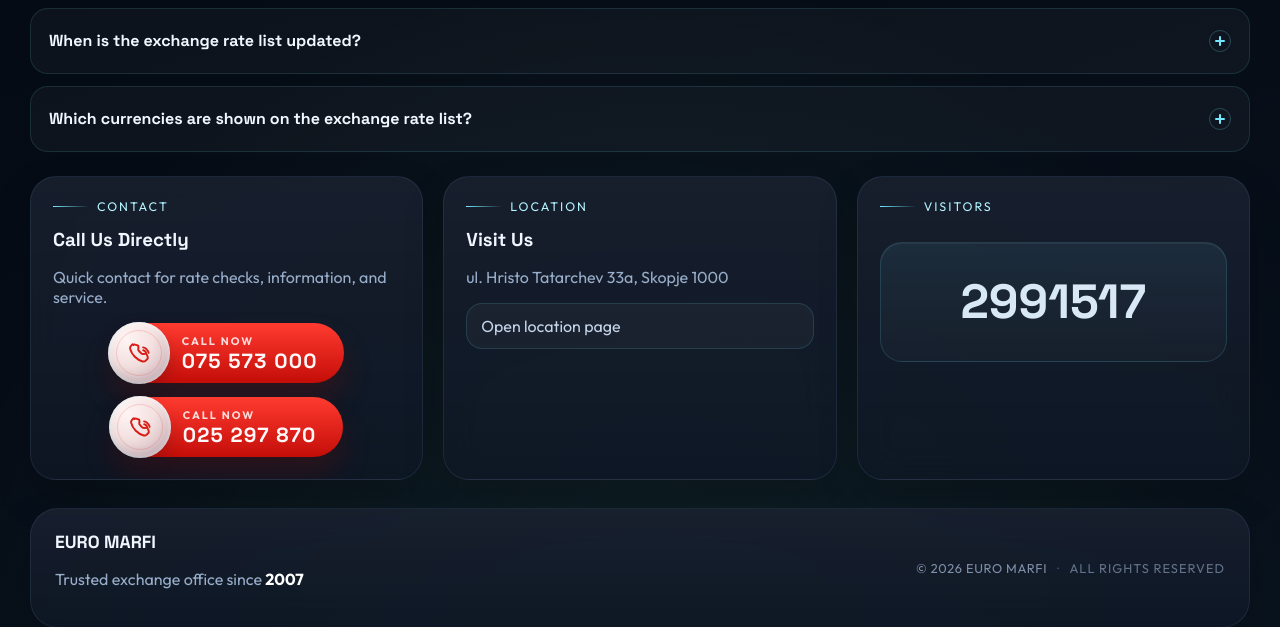
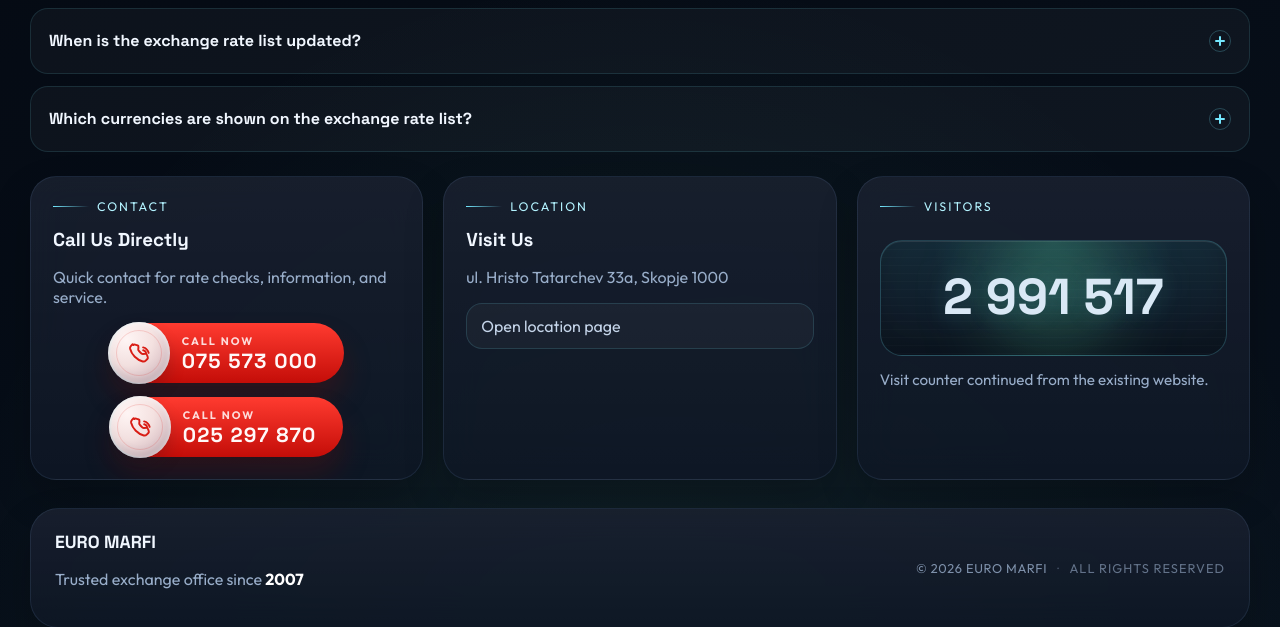
Before and after one commit to martin-nexaclaro/euro-marfi-site, a Flask app: page /en/ in a window 1280 px wide. Shown: the part 1603-2230 px from the top of the page. Run offline with Flask 3, Linux system fonts and the light colour scheme.

Commit message:
Polish visitor counter and language switching

```diff
--- a/app.py
+++ b/app.py
@@ -720,8 +720,12 @@ def is_logged_in ()->bool :
 
 
 def get_current_language ()->str :
-    if request .endpoint and request .endpoint .startswith ("en_"):
+    endpoint =request .endpoint or ""
+    if endpoint .startswith ("en_"):
         return "en"
+    public_endpoints ={item [0 ]for item in PUBLIC_SITEMAP_PAGES }
+    if CANONICAL_ENDPOINTS .get (endpoint ,endpoint )in public_endpoints :
+        return "mk"
     lang =session .get ("lang","mk")
     return lang if lang in SUPPORTED_LANGUAGES else "mk"
 
--- a/static/css/style.css
+++ b/static/css/style.css
@@ -891,22 +891,66 @@ label,
   display: grid;
   align-content: start;
   justify-items: stretch;
-  gap: 14px;
+  gap: 12px;
+}
+
+.counter-display {
+  position: relative;
+  display: grid;
+  place-items: center;
+  min-height: 116px;
+  width: 100%;
+  overflow: hidden;
+  border-radius: 22px;
+  border: 1px solid rgba(116, 232, 255, 0.2);
+  background:
+    linear-gradient(180deg, rgba(116, 232, 255, 0.12), rgba(255, 255, 255, 0.025)),
+    radial-gradient(circle at 50% 0%, rgba(103, 255, 181, 0.14), transparent 58%),
+    rgba(5, 14, 25, 0.72);
+  box-shadow:
+    inset 0 1px 0 rgba(255, 255, 255, 0.08),
+    inset 0 -18px 38px rgba(0, 0, 0, 0.18);
+}
+
+.counter-display::before {
+  content: "";
+  position: absolute;
+  inset: 0;
+  background: repeating-linear-gradient(
+    180deg,
+    rgba(255, 255, 255, 0.055) 0,
+    rgba(255, 255, 255, 0.055) 1px,
+    transparent 1px,
+    transparent 8px
+  );
+  opacity: 0.32;
+  pointer-events: none;
+}
+
+.counter-glow {
+  position: absolute;
+  width: 150px;
+  height: 150px;
+  border-radius: 999px;
+  background: rgba(103, 255, 181, 0.12);
+  filter: blur(34px);
 }
 
 .counter-value {
-  display: grid;
-  place-items: center;
-  min-height: 120px;
-  width: 100%;
-  border-radius: 22px;
-  border: 1px solid rgba(116, 232, 255, 0.14);
-  background: linear-gradient(180deg, rgba(116, 232, 255, 0.08), rgba(255, 255, 255, 0.025));
-  box-shadow: inset 0 1px 0 rgba(255, 255, 255, 0.06);
+  position: relative;
   font-family: "Space Grotesk", sans-serif;
-  font-size: clamp(2.1rem, 5vw, 3rem);
+  font-size: clamp(2.2rem, 5vw, 3.15rem);
   font-weight: 700;
+  line-height: 1;
   color: var(--silver);
+  text-shadow: 0 0 24px rgba(116, 232, 255, 0.18);
+}
+
+.counter-card p {
+  margin: 0;
+  color: var(--muted);
+  font-size: 0.95rem;
+  line-height: 1.55;
 }
 
 .moneygram-panel {
@@ -2584,6 +2628,16 @@ textarea:focus {
 }
 
 @media (max-width: 420px) {
+  .counter-display {
+    min-height: 96px;
+    border-radius: 18px;
+  }
+
+  .counter-value {
+    font-size: 2rem;
+  }
+
+
   .admin-header-card h1,
   .page-hero h1 {
     font-size: clamp(1.8rem, 11vw, 2.55rem);
--- a/templates/index.html
+++ b/templates/index.html
@@ -129,7 +129,11 @@
 
   <article class="info-card counter-card">
     <span class="eyebrow">{{ ui.counter_eyebrow }}</span>
-    <div class="counter-value">{{ visitor_count }}</div>
+    <div class="counter-display" aria-label="{{ ui.counter_eyebrow }} {{ visitor_count }}">
+      <span class="counter-glow" aria-hidden="true"></span>
+      <div class="counter-value">{{ "{:,}".format(visitor_count).replace(",", " ") }}</div>
+    </div>
+    <p>{{ ui.counter_text }}</p>
   </article>
 </section>
 
```
